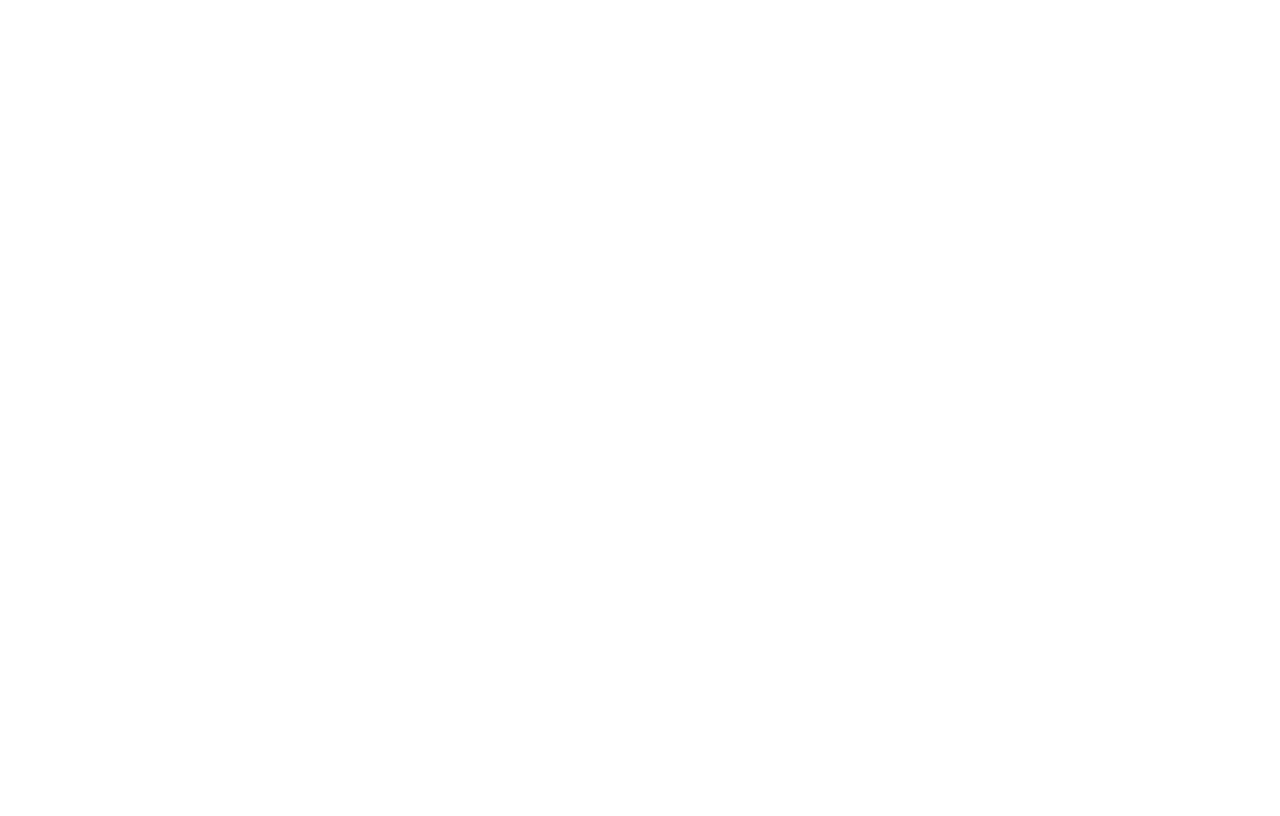
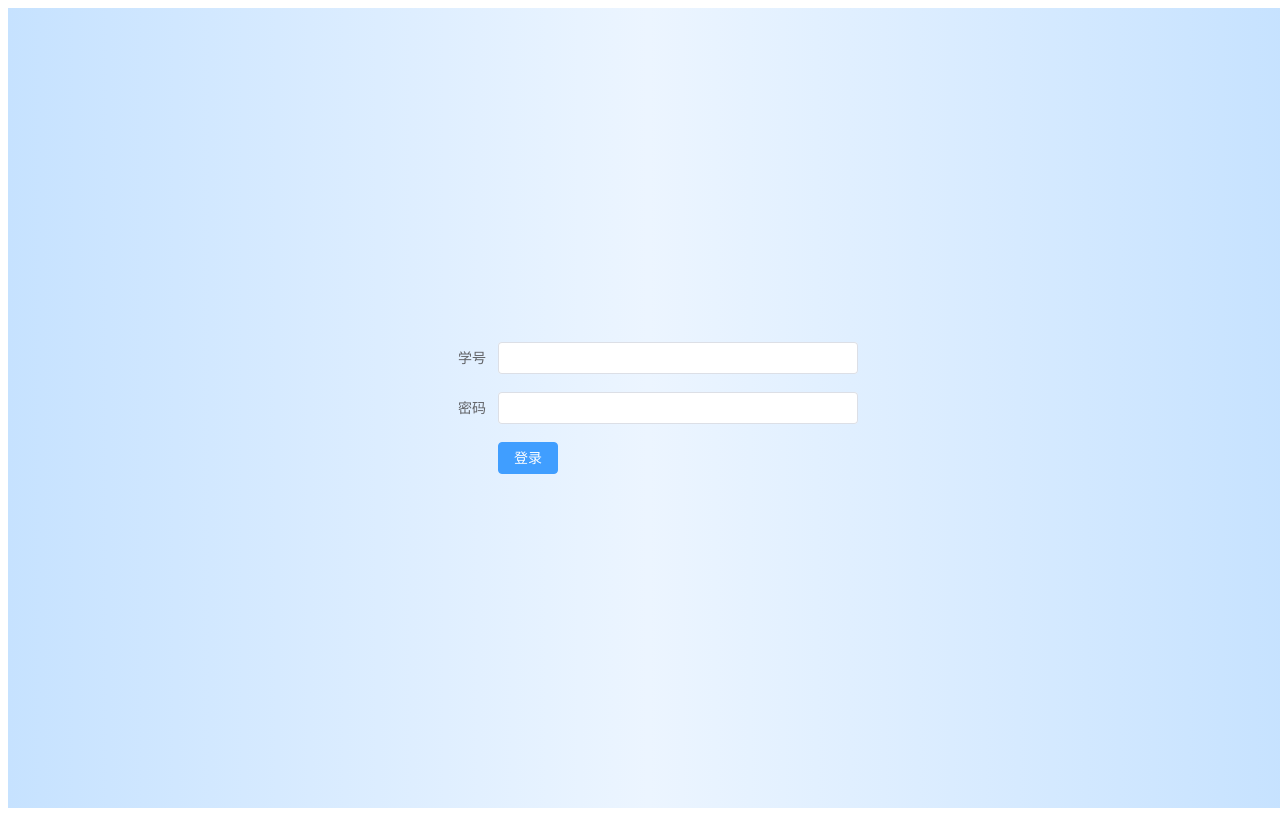
Before and after one commit to Laughingdyc/lc_homePage, a Vue app: page /#/login in a window 1280 px wide. Before the commit this address had no page. Built offline with nearby package versions, Linux system fonts and the light colour scheme.

Commit message:
feat: 更新接口

```diff
--- a/package.json
+++ b/package.json
@@ -3,7 +3,7 @@
   "version": "0.1.0",
   "private": true,
   "scripts": {
-    "serve": "vue-cli-service serve",
+    "dev": "vue-cli-service serve",
     "build": "vue-cli-service build",
     "lint": "vue-cli-service lint"
   },
@@ -12,6 +12,7 @@
     "core-js": "^3.6.5",
     "dayjs": "^1.11.0",
     "echarts": "^5.3.2",
+    "element-plus": "^2.1.10",
     "vue": "^3.0.0",
     "vue-class-component": "^8.0.0-0",
     "vue-router": "^4.0.0-0",
--- a/src/api/echart_demo.ts
+++ b/src/api/echart_demo.ts
@@ -3,14 +3,14 @@ import { tranformParams } from '@/common/common'
 
 export function getHomePageViews(params: { [x: string]: any }) {
   return axios({
-    method: 'get',
-    url: `http://175.27.165.106:3000/homepageViews?${tranformParams(params)}`
+    method: 'post',
+    url: `http://175.27.165.106/api/home/homepageViews?${tranformParams(params)}`
   })
 }
 
 export function getUpdateViews() {
   return axios({
     method: 'get',
-    url: `http://175.27.165.106:3000/updateViews`
+    url: `http://175.27.165.106/api/home/updateViews`
   })
 }
--- /dev/null
+++ b/src/api/login.ts
@@ -0,0 +1,9 @@
+import axios from 'axios'
+import { tranformParams } from '@/common/common'
+
+export function login(params: { [x: string]: any }) {
+  return axios({
+    method: 'post',
+    url: `http://175.27.165.106/api/login?${tranformParams(params)}`
+  })
+}
--- a/src/components/EchartDemo.vue
+++ b/src/components/EchartDemo.vue
@@ -19,14 +19,14 @@ export default defineComponent ({
   },
   setup () {
     onMounted(() => {
-      getUpdateViews()
+      // getUpdateViews()
       const dateData = formatDate(30)
       const viewData: number[] = []
       getHomePageViews({
         startDate: dateData[0],
         endDate: dateData[dateData.length - 1]
       }).then((response) => {
-        if (response.status === 200 && response.data) {
+        if (response.status === 0 && response.data) {
           response.data.data.map((x:any) => {
             viewData.push(x.views)
           })
@@ -51,6 +51,8 @@ export default defineComponent ({
           window.onresize = function () {//自适应大小
             myChart.resize();
           };
+        } else {
+          alert(response.data.message)
         }
       })
     })
--- a/src/main.ts
+++ b/src/main.ts
@@ -2,5 +2,7 @@ import { createApp } from 'vue'
 import App from './App.vue'
 import router from './router'
 import store from './store'
+import ElementPlus from 'element-plus'
+import 'element-plus/dist/index.css'
 
-createApp(App).use(store).use(router).mount('#app')
+createApp(App).use(store).use(router).use(ElementPlus).mount('#app')
--- a/src/router/index.ts
+++ b/src/router/index.ts
@@ -5,6 +5,11 @@ const routes: Array<RouteRecordRaw> = [
     path: '/',
     name: 'Home',
     component: () => import(/* webpackChunkName: "about" */ '../views/Home.vue')
+  },
+  {
+    path: '/login',
+    name: 'login',
+    component: () => import(/* webpackChunkName: "about" */ '../views/Login.vue')
   }
 ]
 
--- /dev/null
+++ b/src/views/Login.vue
@@ -0,0 +1,50 @@
+<template>
+  <div class="login">
+    <div class="login_wrapper">
+      <el-form
+        label-position="right"
+        label-width="100px"
+        :model="formLabelAlign"
+        style="max-width: 460px"
+      >
+        <el-form-item label="学号">
+          <el-input v-model="formData.student_id" />
+        </el-form-item>
+        <el-form-item label="密码">
+          <el-input v-model="formData.password" />
+        </el-form-item>
+        <el-form-item>
+          <el-button type="primary" @click="onSubmit">登录</el-button>
+        </el-form-item>
+      </el-form>
+    </div>
+  </div>
+</template>
+
+<script lang="ts" setup>
+  import { reactive } from 'vue'
+  import { login } from '@/api/login'
+  const formData = reactive({
+    student_id: '',
+    password: '',
+  })
+  const onSubmit = () => {
+    login( formData )
+  }
+</script>
+
+<style lang="less" scoped>
+  .login {
+    width: 100vw;
+    height: 100vh;
+    background: linear-gradient(90deg, #c6e2ff, #ecf5ff, #c6e2ff);
+
+    .login_wrapper{
+      width: 500px;
+      position: relative;
+      left: 50%;
+      top: 50%;
+      transform: translate(-50%, -50%);
+    }
+  }
+</style>
--- a/tsconfig.json
+++ b/tsconfig.json
@@ -13,7 +13,8 @@
     "sourceMap": true,
     "baseUrl": ".",
     "types": [
-      "webpack-env"
+      "webpack-env",
+      "element-plus/global"
     ],
     "paths": {
       "@/*": [
```
Also changed, not shown: 1 other file (tests, documents, lock files or other folders).
